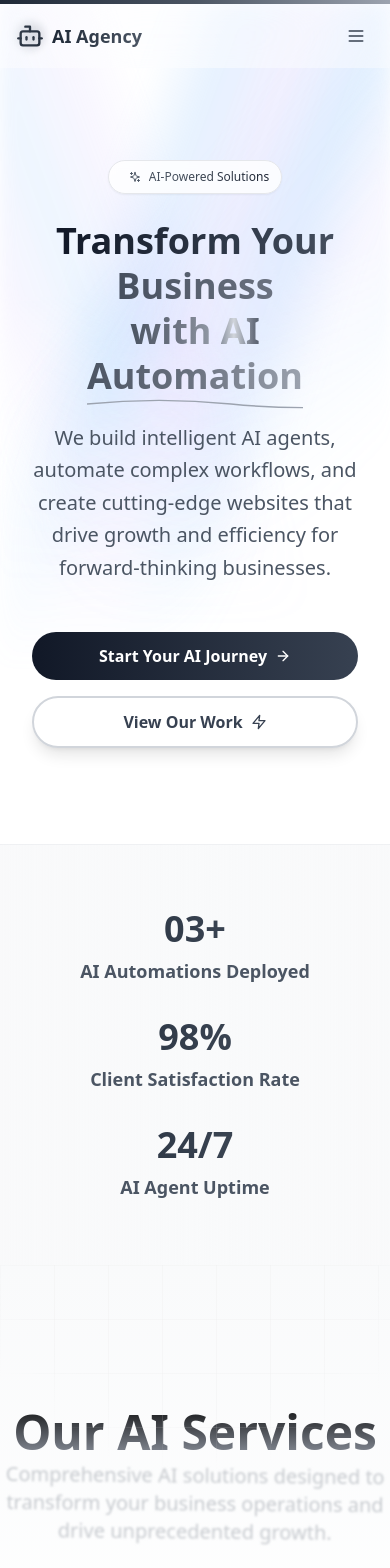
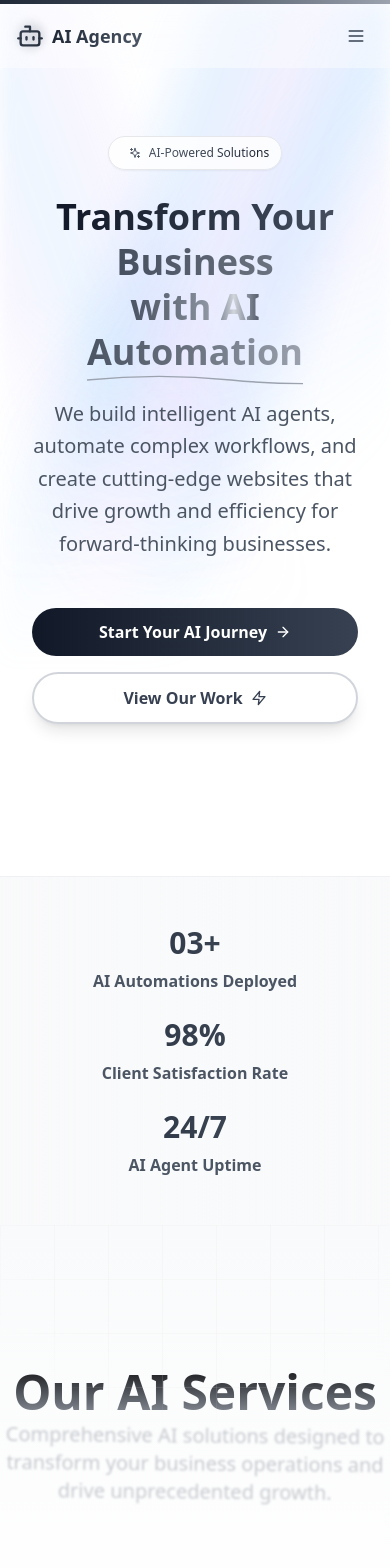
Before and after one commit to satyam237/agency-website, a React (Vite) app: page / in a window 390 px wide. Shown: the top 1568 px of the page. Built offline with nearby package versions, Linux system fonts and the light colour scheme.

Commit message:
Fix Mobile Overlap Issue - Stats Section Spacing

```diff
--- a/src/components/Hero.tsx
+++ b/src/components/Hero.tsx
@@ -96,7 +96,7 @@ const Hero = () => {
           }}
           className="relative z-10 max-w-7xl mx-auto px-4 sm:px-6 lg:px-8 text-center"
         >
-          <div className="space-y-6 md:space-y-8 pt-16 md:pt-20">
+          <div className="space-y-6 md:space-y-8 pt-16 md:pt-20 pb-12 md:pb-16">
             {/* Badge with Enhanced Shiny Text Effect - NO SCROLL REVEAL */}
             <div className="inline-flex items-center space-x-2 bg-white/80 backdrop-blur-sm border border-gray-200 rounded-full px-3 py-2 md:px-4 md:py-2 shadow-sm relative overflow-hidden group">
               {/* Shimmer overlay that moves across the entire badge */}
@@ -163,27 +163,27 @@ const Hero = () => {
         </motion.div>
       </AuroraBackground>
 
-      {/* Stats Section - NO SCROLL REVEAL */}
-      <div className="stats-section w-full bg-gradient-to-r from-gray-100/50 via-gray-50 to-gray-100/50 backdrop-blur-sm border-t border-gray-200/50 py-16 md:py-20">
+      {/* Stats Section - Fixed spacing and positioning */}
+      <div className="stats-section w-full bg-gradient-to-r from-gray-100/50 via-gray-50 to-gray-100/50 backdrop-blur-sm border-t border-gray-200/50 py-12 sm:py-16 md:py-20 mt-8 sm:mt-12 md:mt-16">
         <div className="max-w-7xl mx-auto px-4 sm:px-6 lg:px-8">
-          <div className="grid grid-cols-1 sm:grid-cols-3 gap-8 max-w-6xl mx-auto">
+          <div className="grid grid-cols-1 sm:grid-cols-3 gap-6 sm:gap-8 max-w-6xl mx-auto">
             <div className="text-center">
-              <div className="text-4xl sm:text-5xl md:text-6xl lg:text-7xl font-black bg-gradient-to-r from-gray-800 to-gray-600 bg-clip-text text-transparent mb-2">
+              <div className="text-3xl sm:text-4xl md:text-5xl lg:text-6xl xl:text-7xl font-black bg-gradient-to-r from-gray-800 to-gray-600 bg-clip-text text-transparent mb-2">
                 {animatedStats.automations < 10 ? `0${animatedStats.automations}` : animatedStats.automations}+
               </div>
-              <div className="text-lg md:text-xl lg:text-2xl text-gray-600 font-semibold">AI Automations Deployed</div>
+              <div className="text-base sm:text-lg md:text-xl lg:text-2xl text-gray-600 font-semibold">AI Automations Deployed</div>
             </div>
             <div className="text-center">
-              <div className="text-4xl sm:text-5xl md:text-6xl lg:text-7xl font-black bg-gradient-to-r from-gray-800 to-gray-600 bg-clip-text text-transparent mb-2">
+              <div className="text-3xl sm:text-4xl md:text-5xl lg:text-6xl xl:text-7xl font-black bg-gradient-to-r from-gray-800 to-gray-600 bg-clip-text text-transparent mb-2">
                 {animatedStats.satisfaction}%
               </div>
-              <div className="text-lg md:text-xl lg:text-2xl text-gray-600 font-semibold">Client Satisfaction Rate</div>
+              <div className="text-base sm:text-lg md:text-xl lg:text-2xl text-gray-600 font-semibold">Client Satisfaction Rate</div>
             </div>
             <div className="text-center">
-              <div className="text-4xl sm:text-5xl md:text-6xl lg:text-7xl font-black bg-gradient-to-r from-gray-800 to-gray-600 bg-clip-text text-transparent mb-2">
+              <div className="text-3xl sm:text-4xl md:text-5xl lg:text-6xl xl:text-7xl font-black bg-gradient-to-r from-gray-800 to-gray-600 bg-clip-text text-transparent mb-2">
                 {animatedStats.uptime}/7
               </div>
-              <div className="text-lg md:text-xl lg:text-2xl text-gray-600 font-semibold">AI Agent Uptime</div>
+              <div className="text-base sm:text-lg md:text-xl lg:text-2xl text-gray-600 font-semibold">AI Agent Uptime</div>
             </div>
           </div>
         </div>
```
